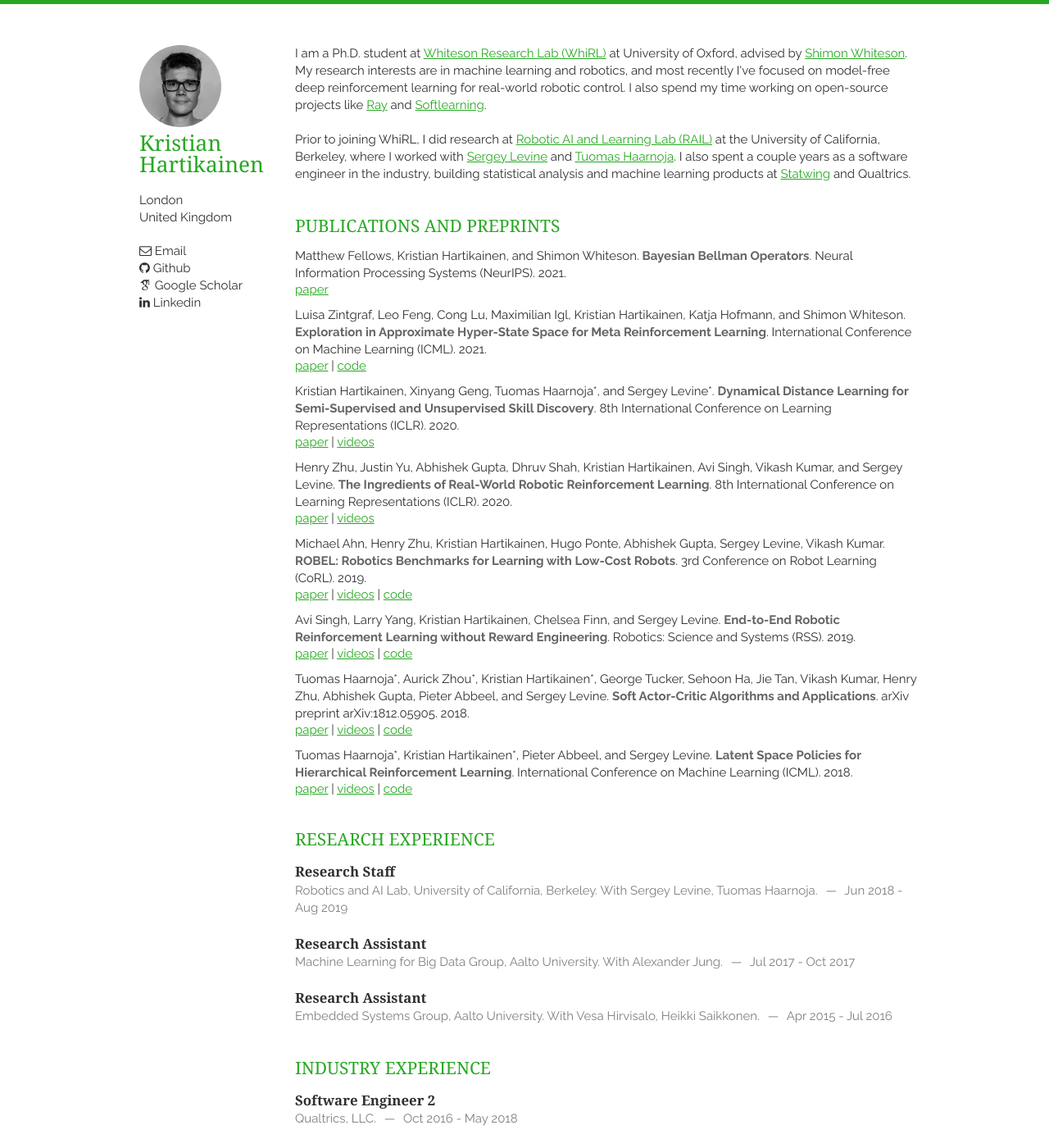
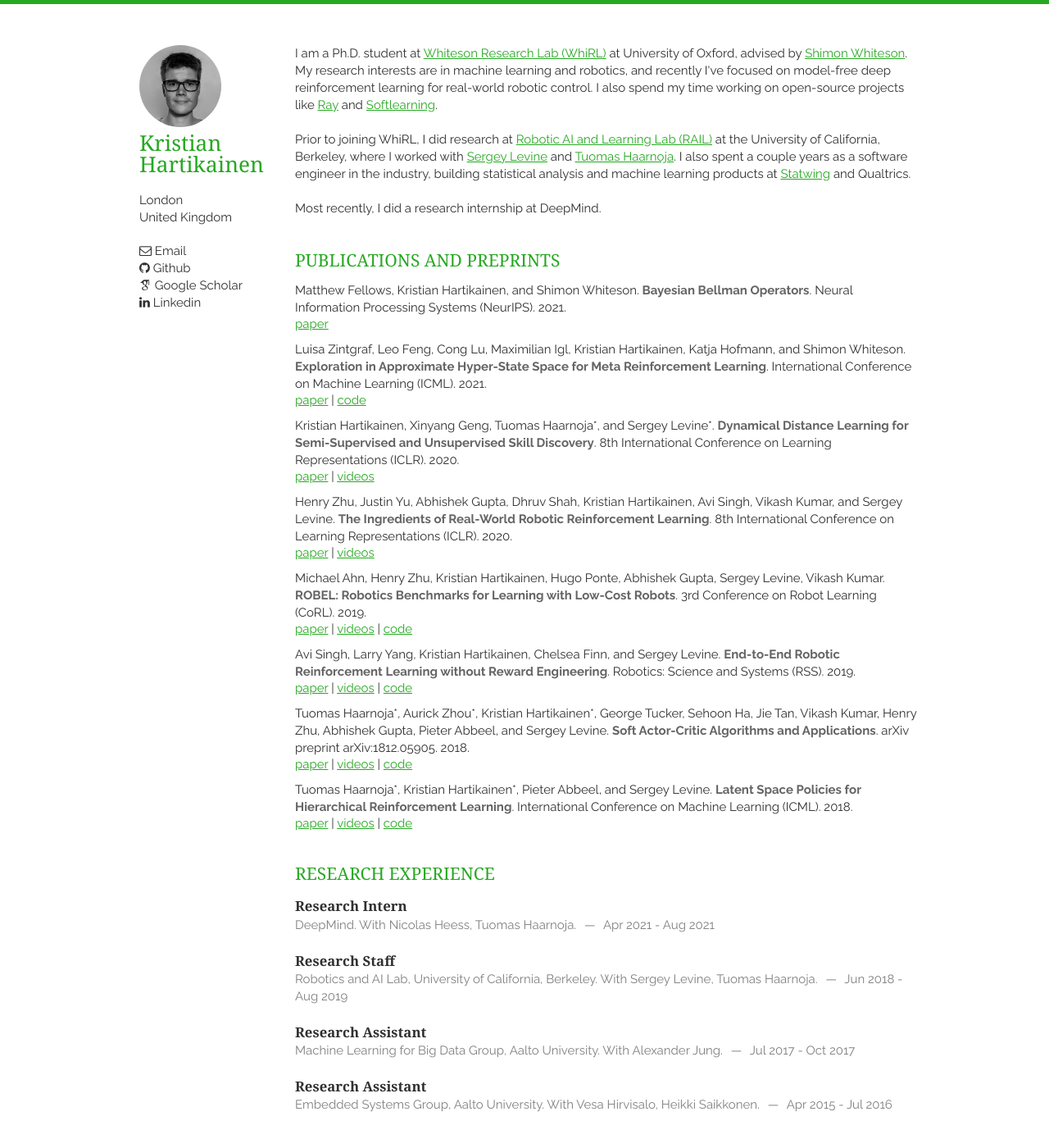
Before and after one commit to hartikainen/hartikainen.github.io, a Jekyll site: the page built from index.html, in a window 1280 px wide and 1400 px high. Shown: the whole window at 82% size. Built offline with Jekyll 4.4.1, drawn with Linux system fonts in a browser that asks for light colours; nearby versions of some CDN libraries; some web fonts are replaced; the list of posts is cut into pages by our own code.

Commit message:
Update research experience and publication links

```diff
--- a/_data/biography.yaml
+++ b/_data/biography.yaml
@@ -1,6 +1,12 @@
-about: "I am a Ph.D. student at <a href='http://whirl.cs.ox.ac.uk'>Whiteson Research Lab (WhiRL)</a> at University of Oxford, advised by <a href='http://whirl.cs.ox.ac.uk/member/shimon-whiteson/'>Shimon Whiteson</a>. My research interests are in machine learning and robotics, and most recently I've focused on model-free deep reinforcement learning for real-world robotic control. I also spend my time working on open-source projects like <a href='https://github.com/ray-project/ray'>Ray</a> and <a href='https://github.com/rail-berkeley/softlearning'>Softlearning</a>.
+about: "I am a Ph.D. student at <a href='http://whirl.cs.ox.ac.uk'>Whiteson Research Lab (WhiRL)</a> at University of Oxford, advised by <a href='http://whirl.cs.ox.ac.uk/member/shimon-whiteson/'>Shimon Whiteson</a>. My research interests are in machine learning and robotics, and recently I've focused on model-free deep reinforcement learning for real-world robotic control. I also spend my time working on open-source projects like <a href='https://github.com/ray-project/ray'>Ray</a> and <a href='https://github.com/rail-berkeley/softlearning'>Softlearning</a>.
 
 <br/>
 <br/>
 
-Prior to joining WhiRL, I did research at <a href='http://rail.eecs.berkeley.edu/'>Robotic AI and Learning Lab (RAIL)</a> at the University of California, Berkeley, where I worked with <a href='https://people.eecs.berkeley.edu/~svlevine/'>Sergey Levine</a> and <a href='https://scholar.google.com/citations?user=VT7peyEAAAAJ&hl=en'>Tuomas Haarnoja</a>. I also spent a couple years as a software engineer in the industry, building statistical analysis and machine learning products at <a href='https://www.statwing.com/'>Statwing</a> and Qualtrics."
+Prior to joining WhiRL, I did research at <a href='http://rail.eecs.berkeley.edu/'>Robotic AI and Learning Lab (RAIL)</a> at the University of California, Berkeley, where I worked with <a href='https://people.eecs.berkeley.edu/~svlevine/'>Sergey Levine</a> and <a href='https://scholar.google.com/citations?user=VT7peyEAAAAJ&hl=en'>Tuomas Haarnoja</a>. I also spent a couple years as a software engineer in the industry, building statistical analysis and machine learning products at <a href='https://www.statwing.com/'>Statwing</a> and Qualtrics.
+
+<br/>
+<br/>
+
+Most recently, I did a research internship at DeepMind.
+"
--- a/_data/publications.yaml
+++ b/_data/publications.yaml
@@ -12,7 +12,7 @@
   author: Luisa Zintgraf, Leo Feng, Cong Lu, Maximilian Igl, Kristian Hartikainen, Katja Hofmann, and Shimon Whiteson
   journal: International Conference on Machine Learning (ICML)
   year: 2021
-  paper_url: http://proceedings.mlr.press/v139/zintgraf21a/zintgraf21a.pdf
+  paper_url: https://arxiv.org/abs/2010.01062
   video_url: null
   code_url: https://github.com/lmzintgraf/hyperx
 
@@ -30,7 +30,7 @@
   author: Henry Zhu, Justin Yu, Abhishek Gupta, Dhruv Shah, Kristian Hartikainen, Avi Singh, Vikash Kumar, and Sergey Levine
   journal: 8th International Conference on Learning Representations (ICLR)
   year: 2020
-  paper_url: https://openreview.net/pdf?id=rJe2syrtvS
+  paper_url: https://arxiv.org/abs/2004.12570
   video_url: https://sites.google.com/view/realworld-rl
   code_url: null
 
--- a/_data/research-experience.yaml
+++ b/_data/research-experience.yaml
@@ -1,3 +1,11 @@
+- title: Research Intern
+  company: DeepMind
+  supervisor: Nicolas Heess, Tuomas Haarnoja
+  begin: 2021-04-01
+  end: 2021-08-25
+  info:
+    - Reinforcement Learning for Legged Robotics
+
 - title: Research Staff
   company: Robotics and AI Lab, University of California, Berkeley
   supervisor: Sergey Levine, Tuomas Haarnoja
```
